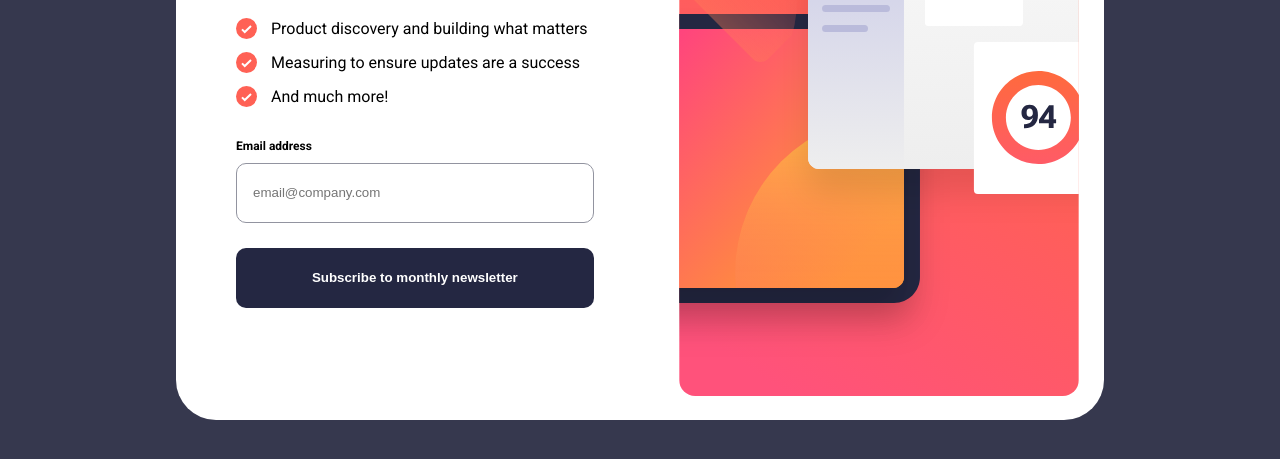
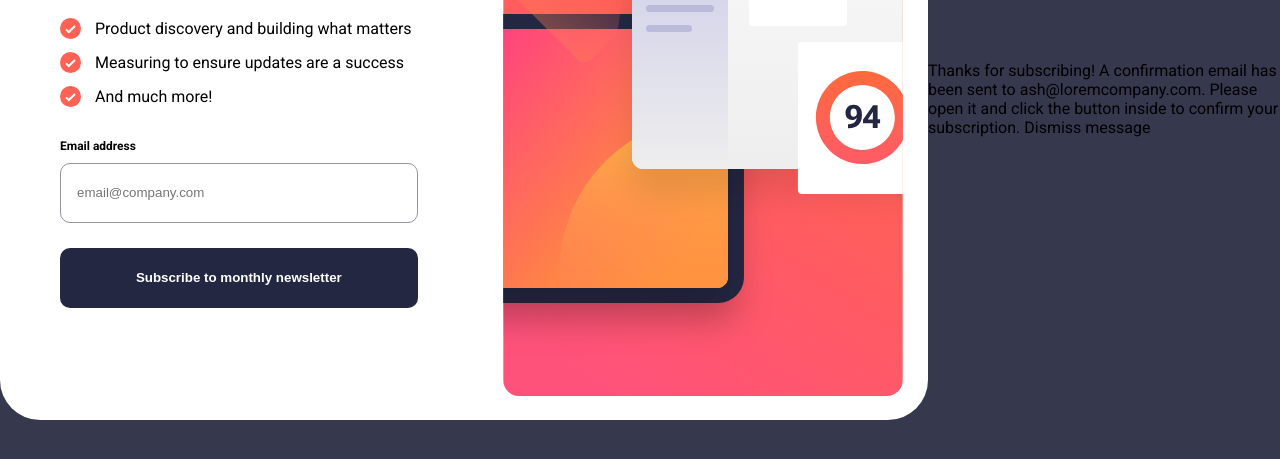
Before and after one commit to MohamedKhamisMostafa/newsletter-sign-up-with-success-message-main, a plain HTML site: page index.html in a window 1280 px wide. Shown: the part 301-760 px from the top of the page. Drawn offline with Linux system fonts and the light colour scheme.

Commit message:
beautify file code

```diff
--- a/index.html
+++ b/index.html
@@ -1,8 +1,10 @@
 <!DOCTYPE html>
 <html lang="en">
+
 <head>
   <meta charset="UTF-8">
-  <meta name="viewport" content="width=device-width, initial-scale=1.0"> <!-- displays site properly based on user's device -->
+  <meta name="viewport" content="width=device-width, initial-scale=1.0">
+  <!-- displays site properly based on user's device -->
 
   <link rel="icon" type="image/png" sizes="32x32" href="./assets/images/favicon-32x32.png">
 
@@ -11,16 +13,21 @@
 
   <!-- Feel free to remove these styles or customise in your own stylesheet 👍 -->
   <style>
-    .attribution { font-size: 11px; text-align: center; }
-    .attribution a { color: hsl(228, 45%, 44%); }
+    .attribution {
+      font-size: 11px;
+      text-align: center;
+    }
+
+    .attribution a {
+      color: hsl(228, 45%, 44%);
+    }
   </style>
 </head>
+
 <body>
+  <!-- Sign-up form start -->
   <main class="container">
     <div class="text">
-
-  <!-- Sign-up form start -->
-
       <h1>Stay updated!</h1>
       <p>Join 60,000+ product managers receiving monthly updates on:</p>
       <ul>
@@ -33,16 +40,31 @@
         <input type="email" placeholder="email@company.com" id="email" required>
         <button>Subscribe to monthly newsletter</button>
       </form>
-  <!-- Sign-up form end -->
-  <!-- <div class="attribution">
-    Challenge by <a href="https://www.frontendmentor.io?ref=challenge" target="_blank">Frontend Mentor</a>.
-    Coded by <a href="#">Your Name Here</a>.
-      </div> -->
     </div>
     <div class="img"><img src="assets/images/illustration-sign-up-desktop.svg" alt=""></div>
 
     </div>
   </main>
+  <!-- Sign-up form end -->
+  <!-- Success message start -->
+  <div class="success">
 
+
+    Thanks for subscribing!
+
+    A confirmation email has been sent to ash@loremcompany.com.
+    Please open it and click the button inside to confirm your subscription.
+
+    Dismiss message
+
+
+
+  </div>
+  <!-- Success message end -->
+  <!-- <div class="attribution">
+    Challenge by <a href="https://www.frontendmentor.io?ref=challenge" target="_blank">Frontend Mentor</a>.
+    Coded by <a href="#">Your Name Here</a>.
+      </div> -->
 </body>
+
 </html>
```
Lines whose indentation alone changed are shown as unchanged.
